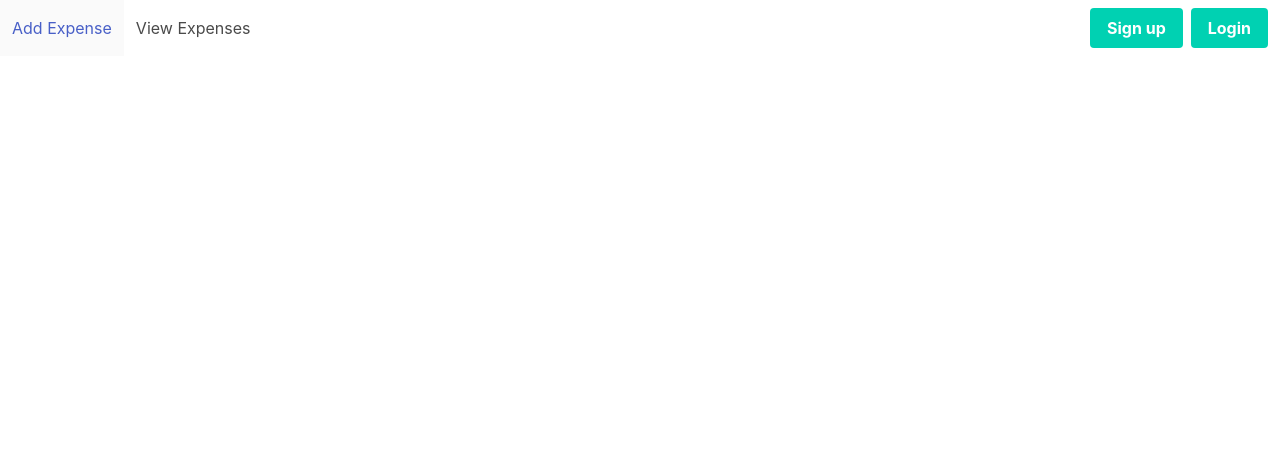
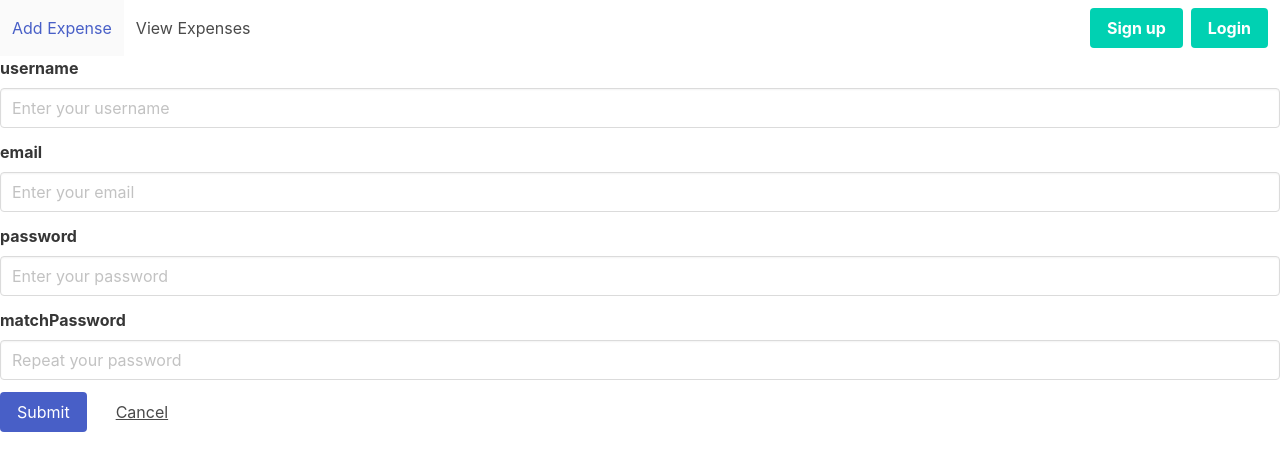
Before and after one commit to krisScript/mern-typescript-budget-app, a React (Create React App) app in the folder client/: page /sign-up in a window 1280 px wide. Shown: the top 470 px of the page. Built offline with nearby package versions, Linux system fonts and the light colour scheme.

Commit message:
fixed SignUpForm props type error

```diff
--- a/client/src/components/Router/Router.tsx
+++ b/client/src/components/Router/Router.tsx
@@ -2,7 +2,8 @@ import React, { FunctionComponent, lazy, Suspense } from 'react';
 import { BrowserRouter, Route, Link, Switch } from 'react-router-dom';
 import Loader from '../../Loader';
 import Navbar from '../Navbar/Navbar';
-// const ExpenseForm = lazy(() => import('./ExpenseForm/ExpenseForm'));
+import ProtectedRoute from '../ProtectedRoute/ProtectedRoute';
+const SignUpForm = lazy(() => import('../SignUpForm/SignUpForm'));
 // const Home = lazy(() => import('./Home'));
 const Router: FunctionComponent = (): JSX.Element => {
   return (
@@ -10,7 +11,16 @@ const Router: FunctionComponent = (): JSX.Element => {
       <>
         <Navbar />
         <div className="main-container">
-          <Switch />
+          <Switch>
+            <Route
+              path="/sign-up"
+              render={(props): JSX.Element => (
+                <Suspense fallback={<Loader />}>
+                  <SignUpForm {...props} />
+                </Suspense>
+              )}
+            />
+          </Switch>
         </div>
       </>
     </BrowserRouter>
--- a/client/src/components/SignUpForm/SignUpForm.tsx
+++ b/client/src/components/SignUpForm/SignUpForm.tsx
@@ -1,8 +1,8 @@
 import React, { FunctionComponent, useState, SyntheticEvent } from 'react';
-import { NavLink } from 'react-router-dom';
+import { RouteComponentProps } from 'react-router-dom';
 import axios from 'axios';
 import Input from '../Input/Input';
-const SignUpForm: FunctionComponent = (): JSX.Element => {
+const SignUpForm: FunctionComponent<RouteComponentProps> = (): JSX.Element => {
   const [username, setUsername] = useState<string>('');
   const [email, setEmail] = useState<string>('');
   const [password, setPassword] = useState<string>('');
```
Also changed, not shown: client/.eslintrc.js, 1 other file (tests, documents, lock files or other folders).
